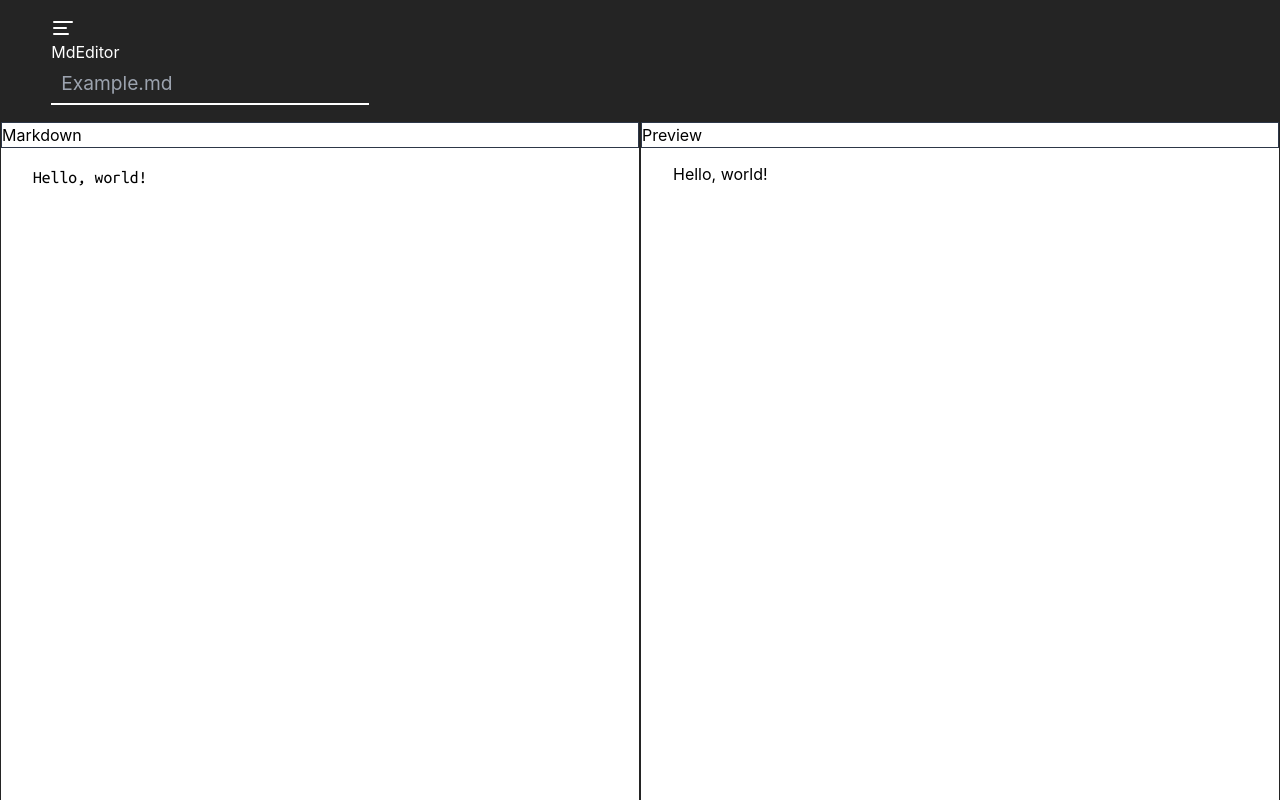
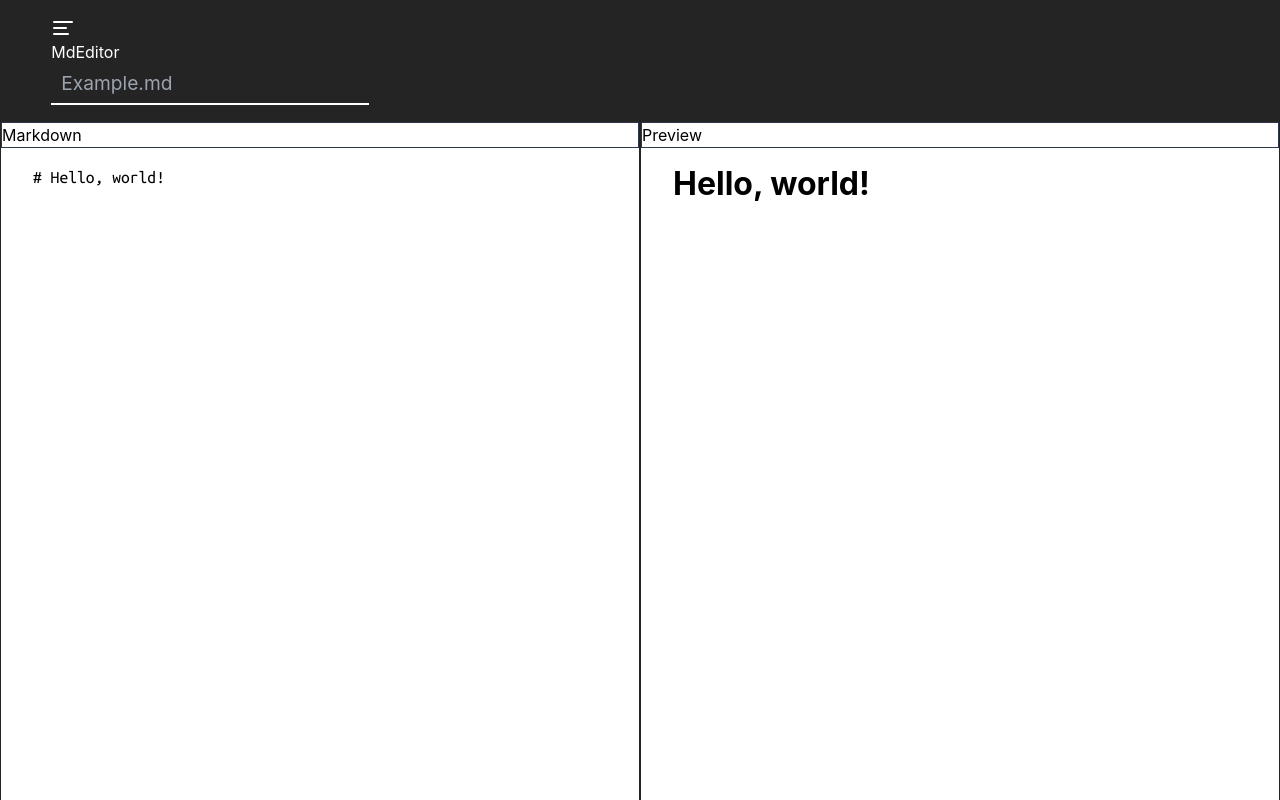
Before and after one commit to Plasticfoods/markdown-editor, a React (Vite) app: page / in a window 1280 px wide. Built offline with nearby package versions, Linux system fonts and the light colour scheme.

Commit message:
Added List context

```diff
--- a/src/App.css
+++ b/src/App.css
@@ -24,6 +24,7 @@ header {
     padding: 5px 10px;
     outline: none;
     background-color: inherit;
+    color: grey;
     font-size: 1.2rem;
  }
 
@@ -70,9 +71,8 @@ header {
 
 .preview__scroll {
     padding-top: 0;
-    line-height: 21px;
+    line-height: 30px;
 }
-
 
 
 @media (max-width: 768px) {
--- a/src/components/Editor.jsx
+++ b/src/components/Editor.jsx
@@ -1,13 +1,11 @@
 import MarkdownSection from './MarkdownSection';
 import PreviewSection from './PreviewSection';
-import { useState } from 'react';
 
-export default function Editor({ headerHeight }) {
-  const [content, setContent] = useState('Hello, world!');
+export default function Editor({ content, handleContentChange }) {
 
   return (
     <div className="editor">
-      <MarkdownSection content={content} setContent={setContent} />
+      <MarkdownSection content={content} handleContentChange={handleContentChange} />
       <PreviewSection content={content} />
     </div>
   );
--- a/src/components/Home.jsx
+++ b/src/components/Home.jsx
@@ -1,18 +1,31 @@
 import Editor from "./Editor";
 import { AlignLeft } from 'lucide-react';
 import { Link } from "react-router-dom";
-import { useEffect, useState } from "react";
+import { useContext } from "react";
+import { ListContext } from "../contexts/List";
 
 function Home() {
-  const [headerHeight, setHeaderHeight] = useState('1rem');
+  const {markdownList, updateItem, currentIndex} = useContext(ListContext)
+  console.log(markdownList)
+  if(markdownList === null) {
+    return (
+      <div>
+        <div>Loading...</div>
+      </div>
+    )
+  }
 
-  useEffect(() => {
-    const headerElement = document.getElementById('myHeader');
-    if (headerElement) {
-      setHeaderHeight(headerElement.clientHeight)
-      console.log(headerElement.clientHeight)
-    }
-  }, []);
+  const item = markdownList[currentIndex];
+
+  const handleContentChange = (newContent) => {
+    updateItem(item.name, newContent);
+  }
+
+  const handleNameChange = (newName) => {
+    updateItem(newName, item.content);
+  }
+
+
 
   return (
     <div className="home">
@@ -25,11 +38,11 @@ function Home() {
             <h1 className="text-2xl font-bold">MdEditor</h1>
           </div>
           <div>
-            <input type="text" id="name-input" placeholder="Example.md" />
+            <input type="text" id="name-input" placeholder={item.name} onChange={(e) => handleNameChange(e.target.value)} />
           </div>
         </div>
       </header>
-      <Editor headerHeight={headerHeight} />
+      <Editor content={item.content} handleContentChange={handleContentChange} />
     </div>
   );
 }
--- a/src/components/MarkdownSection.jsx
+++ b/src/components/MarkdownSection.jsx
@@ -1,5 +1,5 @@
 
-export default function MarkdownSection({ content, setContent }) {
+export default function MarkdownSection({ content, handleContentChange }) {
 
     return (
         <div className="markdown-section">
@@ -13,7 +13,7 @@ export default function MarkdownSection({ content, setContent }) {
             <textarea
                 className='markdown-textarea ubuntu-mono-regular'
                 value={content}
-                onChange={(event) => setContent(event.target.value)}
+                onChange={(event) => handleContentChange(event.target.value)}
             />
         </div>
     );
--- /dev/null
+++ b/src/contexts/List.jsx
@@ -0,0 +1,60 @@
+import { createContext, useState, useEffect } from "react";
+
+export const ListContext = createContext(null);
+
+export const ListProvider = ({ children }) => {
+    const [markdownList, setMarkdownList] = useState(null);
+    const [currentIndex, setCurrentIndex] = useState(0);
+
+    useEffect(() => {
+        const storedList = localStorage.getItem('md-list');
+        if (storedList) {
+            setMarkdownList(JSON.parse(storedList));
+        } else {
+            // Initialize with a default value when there's no stored data
+            const defaultList = [{
+                name: 'Example.md',
+                content: '# Hello, world!',
+                id: Math.random().toString(36).substr(2, 9), // Generate a random ID
+                createdAt: new Date().toISOString(),
+            }];
+            setMarkdownList(defaultList);
+            localStorage.setItem('md-list', JSON.stringify(defaultList));
+        }
+    }, []);
+
+
+    useEffect(() => {
+        // if(curr-list is not null)
+        if (markdownList !== null) localStorage.setItem('md-list', JSON.stringify(markdownList));
+    }, [markdownList]);
+
+    const addItem = () => {
+        const newItem = {
+            name: 'Example.md',
+            content: '# Hello, world new file!',
+            id: Math.random().toString(36).substr(2, 9),
+            createdAt: new Date()
+        };
+        setMarkdownList([...markdownList, newItem]);
+        setCurrentIndex(markdownList.length);
+    }
+
+    const updateItem = (name, content) => {
+        markdownList[currentIndex].name = name;
+        markdownList[currentIndex].content = content;
+        setMarkdownList([...markdownList]);
+    }
+
+    const deleteItem = () => {
+        markdownList.splice(currentIndex, 1);
+        setMarkdownList([...markdownList]);
+        setCurrentIndex(0);
+    }
+
+    return (
+        <ListContext.Provider value={{ markdownList, addItem, updateItem, deleteItem, currentIndex, setCurrentIndex }}>
+            {children}
+        </ListContext.Provider>
+    );
+};
--- a/src/main.jsx
+++ b/src/main.jsx
@@ -3,11 +3,14 @@ import ReactDOM from 'react-dom/client'
 import App from './App.jsx'
 import './index.css'
 import { BrowserRouter } from "react-router-dom";
+import { ListProvider } from './contexts/List.jsx';
 
 ReactDOM.createRoot(document.getElementById('root')).render(
   <BrowserRouter>
     <React.StrictMode>
-      <App />
+      <ListProvider>
+        <App />
+      </ListProvider>
     </React.StrictMode>
   </BrowserRouter>,
 )
```
